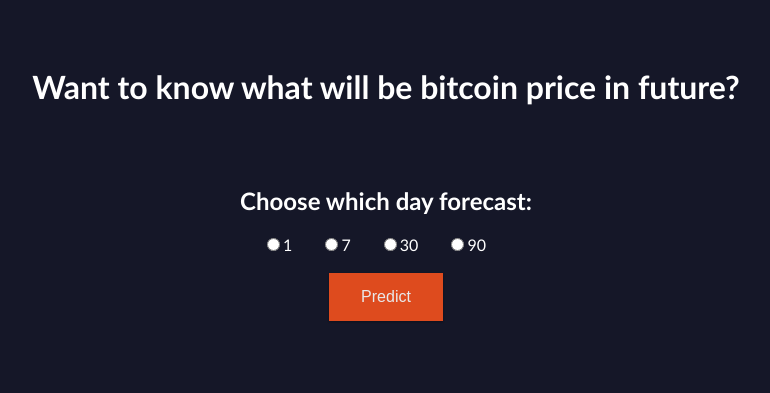
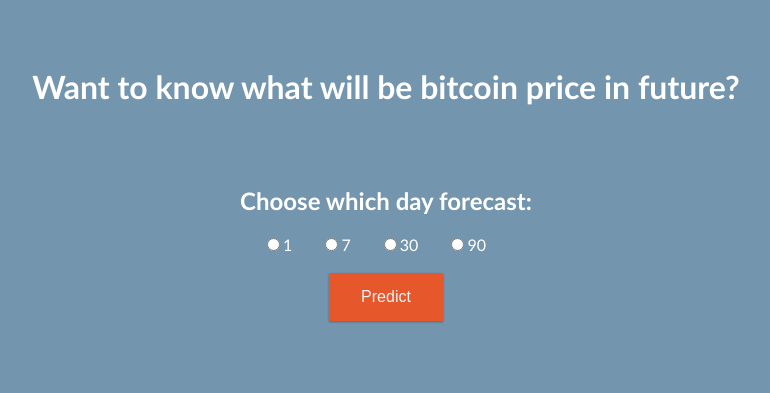
Before and after one commit to itsravneet/Bitcoin-Price-Prediction, a Flask app: template templates/predict.html in a window 1280 px wide. Shown: the top 393 px of the page, without its empty margins (254-1024 px from the left). Run offline with Flask 2, Linux system fonts and the light colour scheme; the template is opened without the code that fills it, so the values that code supplies are empty.

Commit message:
Update predict.html

```diff
--- a/templates/predict.html
+++ b/templates/predict.html
@@ -6,7 +6,7 @@
 
 <style type="text/css">
 body{
-background-color:#151728;
+background-color:#7395AE;
  background-size:10%;
  animation: bgScroll 20s linear infinite;
  color: white;
```
